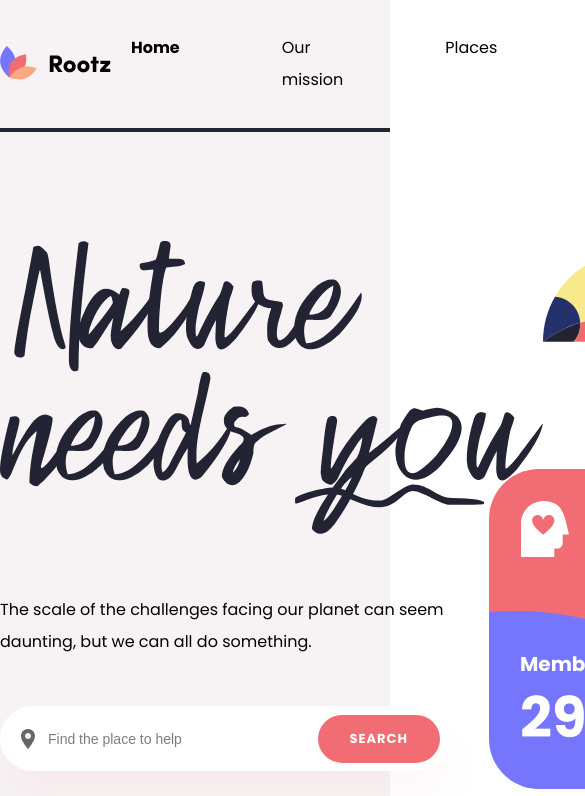
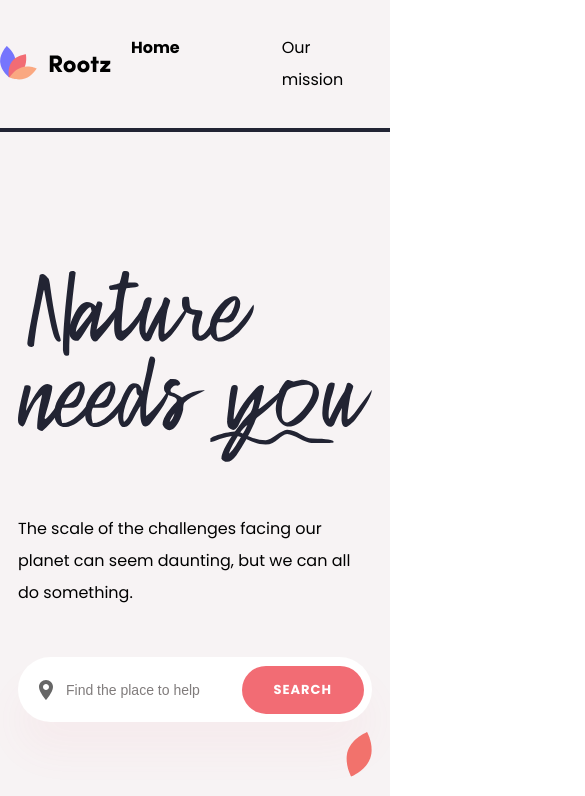
Before and after one commit to ihnatenkoo/Rootz, a React (Vite) app: page / in a window 390 px wide. Shown: the top 796 px of the page, 585 px wide, since content can reach past the window. Built offline with nearby package versions, Linux system fonts and the light colour scheme.

Commit message:
Adaptive section <Intro/>

```diff
--- a/src/components/Header/Header.module.scss
+++ b/src/components/Header/Header.module.scss
@@ -4,6 +4,9 @@
 	width: 1280px;
 	max-width: 100%;
 	border-bottom: 4px solid #222433;
+
+	//TODO
+	overflow: hidden;
 
 	display: flex;
 	justify-content: space-between;
--- a/src/components/Intro/Intro.module.scss
+++ b/src/components/Intro/Intro.module.scss
@@ -2,14 +2,21 @@
 	padding-top: 181px;
 	height: 896px;
 	background-color: var(--grayPinky);
+	background-position: 505px 500px;
+	position: relative;
 
 	&__wrapper {
 		display: flex;
 		justify-content: space-between;
+		flex-wrap: wrap;
 	}
 
 	&__left_block {
 		padding-top: 60px;
+		max-width: 100%;
+		display: flex;
+		flex-direction: column;
+		align-items: center;
 	}
 
 	&__right_block {
@@ -18,6 +25,7 @@
 	}
 
 	&__headline {
+		max-width: 100%;
 		margin-bottom: 50px;
 	}
 
@@ -74,6 +82,7 @@
 }
 
 .form {
+	max-width: 100%;
 	position: relative;
 	display: inline-block;
 
@@ -102,6 +111,44 @@
 		top: 50%;
 		left: 21px;
 		transform: translateY(-50%);
-		z-index: 2;
+		z-index: 1;
 	}
 }
+
+@media screen and (max-width: 950px) {
+	.intro {
+		padding-top: 220px;
+		height: 1130px;
+
+		&__wrapper {
+			justify-content: center;
+		}
+
+		&__left_block {
+			padding-top: 0;
+		}
+
+		&__right_block {
+			position: absolute;
+			bottom: -180px;
+			left: 26%;
+			z-index: 1;
+		}
+
+		&__headline {
+			margin-bottom: 30px;
+		}
+	}
+}
+
+@media screen and (max-width: 575px) {
+	.intro {
+		&__right_block {
+			bottom: -173px;
+			left: 22%;
+		}
+		&__headline {
+			margin-bottom: 0;
+		}
+	}
+}
--- a/src/components/Team/Team.module.scss
+++ b/src/components/Team/Team.module.scss
@@ -68,6 +68,9 @@
 }
 
 @media screen and (max-width: 930px) {
+	.team {
+		margin-top: 250px;
+	}
 	.members {
 		height: 300px;
 	}
--- a/src/index.scss
+++ b/src/index.scss
@@ -38,7 +38,10 @@ body {
 	margin: 0;
 	min-width: 320px;
 	min-height: 100vh;
-	overflow-x: hidden;
+}
+
+main {
+	overflow: hidden;
 }
 
 h1,
@@ -70,6 +73,7 @@ ul {
 .container {
 	margin-left: auto;
 	margin-right: auto;
-	width: 1120px;
+	padding: 0 18px;
+	width: 1156px;
 	max-width: 100%;
 }
```
